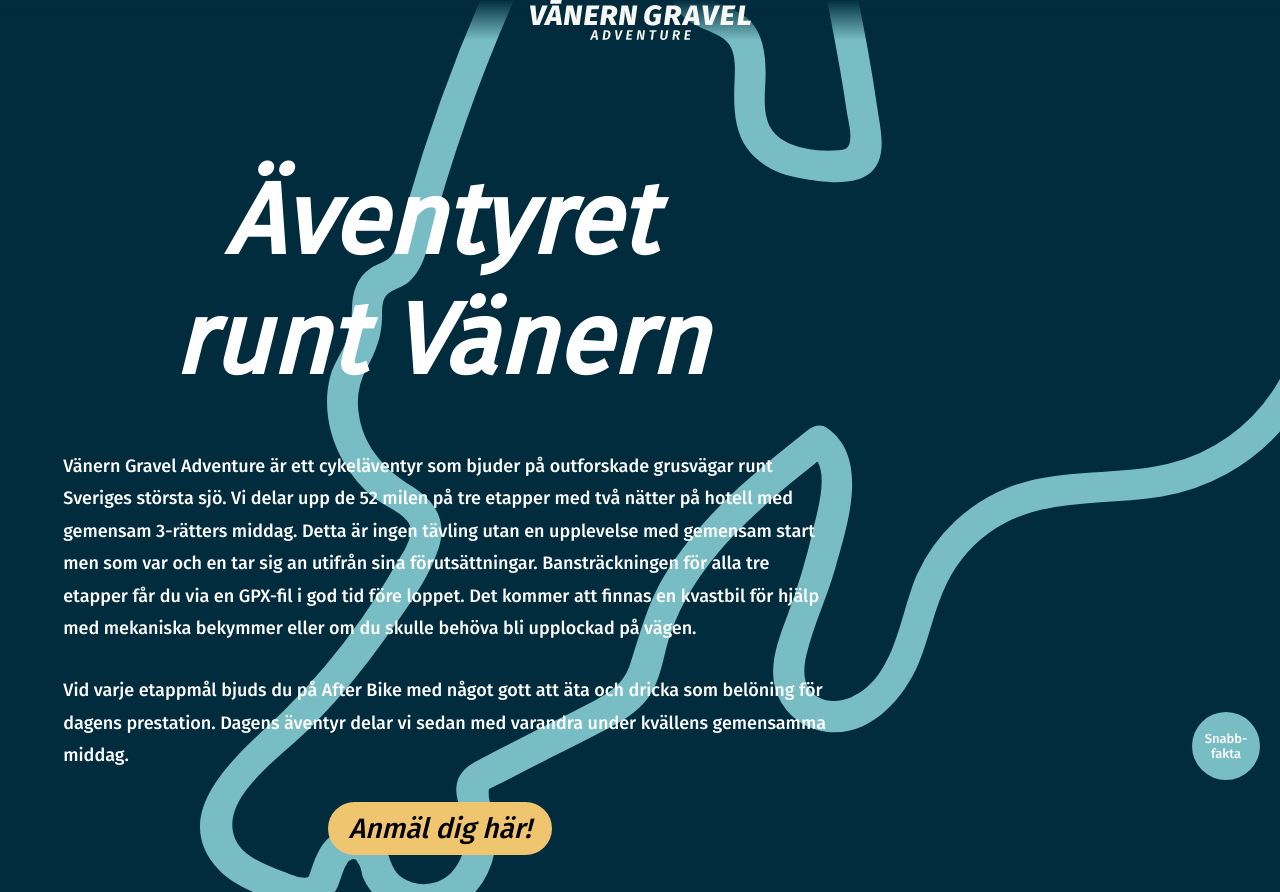
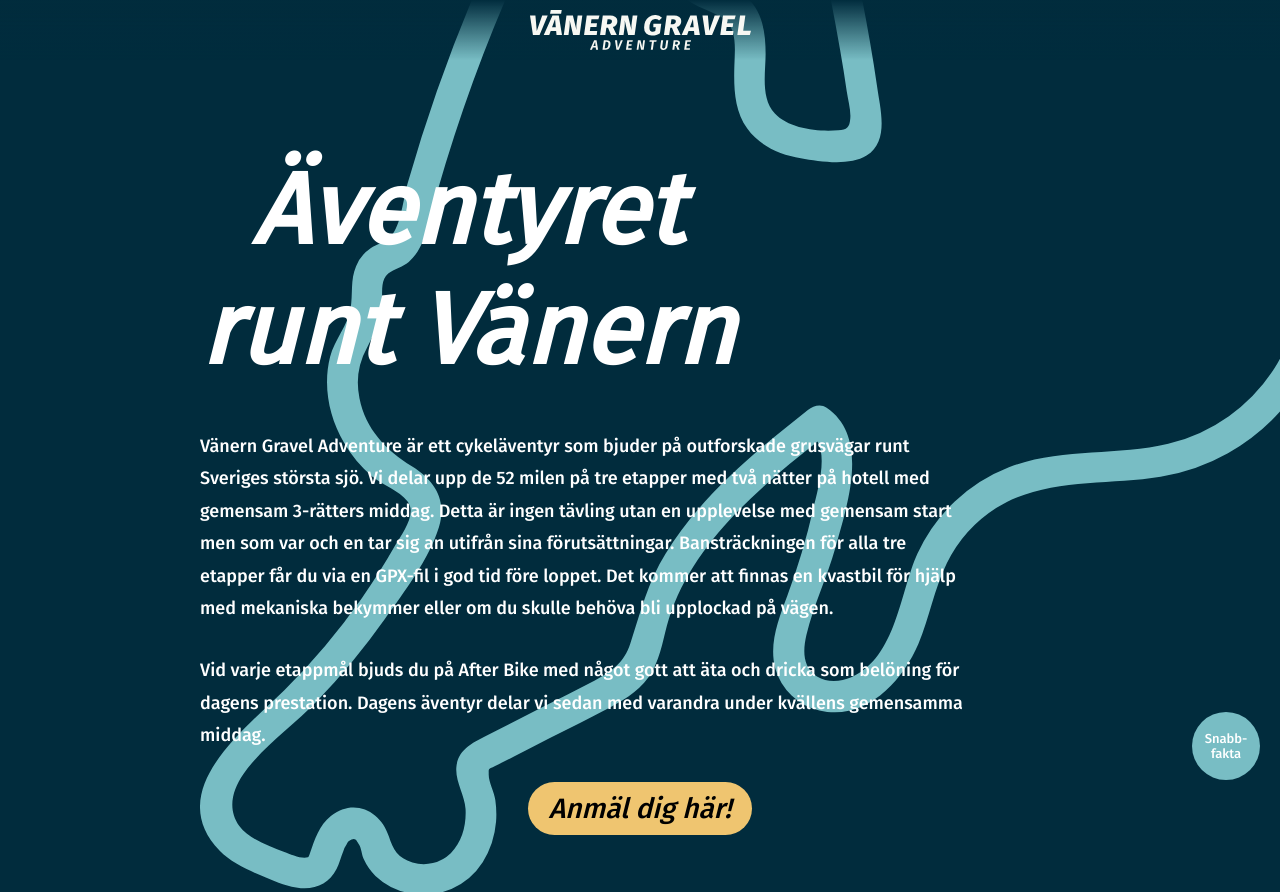
Before and after one commit to Fvrom/Event-assignment, a website built with Parcel: page index.html in a window 1280 px wide. Shown: the top 892 px of the page. Built offline with nearby package versions, Linux system fonts and the light colour scheme.

Commit message:
small fixes

```diff
--- a/app.js
+++ b/app.js
@@ -36,7 +36,5 @@
   function convertFirstCharacterToUpper(string) {
     return string.charAt(0).toUpperCase() + string.slice(1);
   }
-  nameSpan.textContent = `${convertFirstCharacterToUpper(
-    name
-  )}, du har blivit inbjuden till `;
+  nameSpan.textContent = ` Välkommen,${convertFirstCharacterToUpper(name)}! `;
 }
--- a/index.html
+++ b/index.html
@@ -55,9 +55,8 @@
           </p>
         </div>
 
-        <div class="grid-item4">
+        <div class="btn-sign-up-container">
           <button class="btn-sign-up">Anmäl dig här!</button>
-
           <div class="arrow"></div>
         </div>
       </main>
@@ -181,7 +180,7 @@
       <div class="equip-grid-item3">
         <img
           class="bike-img"
-          src="/assets/Icon-metro-directions-bike.svg"
+          src="/assets/bike.svg"
           alt="illustration på en cykel"
         />
       </div>
--- a/styles/equipment-grid.css
+++ b/styles/equipment-grid.css
@@ -1,9 +1,7 @@
 .equipment-grid-container {
   background-color: whitesmoke;
-
   width: 100%;
   display: grid;
-
   grid-template-rows: repeat(6, auto);
   grid-template-columns: repeat(2, 1fr);
   align-items: center;
@@ -25,7 +23,6 @@
   grid-column: 1/3;
   display: flex;
   justify-content: left;
-  /*  margin-left: 3.7rem; */
 }
 .equip-grid-item3 {
   grid-row: 1/4;
@@ -34,8 +31,6 @@
   justify-content: right;
   height: 100%;
   overflow: hidden;
-
-  /*  margin-left: 3.7rem; */
 }
 .equip-grid-item4 {
   grid-row: 3;
@@ -67,7 +62,7 @@
 .equip-grid-item4 p,
 .equip-grid-item5 li {
   color: var(--background-blue-color);
-  font-size: 1.3rem;
+  font-size: 1.6rem;
   max-width: 75ch;
   font-weight: 500;
   line-height: 1.6;
--- a/styles/logotype.css
+++ b/styles/logotype.css
@@ -1,12 +1,14 @@
 header {
   display: flex;
   justify-content: center;
+  width: 100%;
 }
 header img {
   opacity: 1;
   margin-top: 2;
   height: 4rem;
   width: 22.1rem;
+  margin-top: 1rem;
 }
 
 .grid-logo {
@@ -14,7 +16,7 @@
   top: 0;
   z-index: 2;
   width: 100%;
-  height: 4rem;
+  height: 6rem;
   display: flex;
   justify-content: center;
   background: linear-gradient(rgb(1, 44, 61), rgb(0, 0, 0, 0));
--- a/styles/main.css
+++ b/styles/main.css
@@ -3,36 +3,51 @@
 }
 
 .grid-item1 span {
-  padding-top: 8rem;
+  padding-top: 7rem;
   margin-bottom: 0;
+  color: #efc570;
 }
 .name {
-  font-size: 2rem;
+  font-size: 1.6rem;
   color: white;
 }
 .grid-container {
+  width: 100%;
   min-height: 90vh;
   display: flex;
   flex-direction: column;
   justify-content: center;
   flex-wrap: nowrap;
-  width: 100%;
+
   background-image: url(/assets/Vanern.svg);
   background-repeat: no-repeat;
   background-size: 150%;
   background-position-y: 10%;
   background-blend-mode: soft-light;
+
   z-index: 1;
 }
+/*
+.grid-container:before {
+  content: '';
+  background-image: linear-gradient(#012c3d, #78bdc4);
+  background-size: 150%;
+  position: absolute;
+  top: 0;
+  right: 0;
+  bottom: 0;
+  left: 0;
+  opacity: 0.5;
+} */
 
 .grid-item1 {
-  text-align: center;
   display: flex;
   justify-content: center;
   z-index: 1;
   width: 100%;
-  margin-bottom: 2rem;
-  margin-top: 1rem;
+
+  margin: 1rem 2rem 1rem 0rem;
+
   animation: onLoad 1.5s ease-in;
 }
 h1 {
@@ -40,28 +55,32 @@
   font-size: 6rem;
   color: white;
   transition: 1s ease-in;
+  text-align: center;
 }
 
 .grid-item2 {
   display: flex;
   justify-content: center;
+
+  flex-direction: column;
   margin: 0rem 2rem 1rem 2rem;
   z-index: 1;
   animation: onLoad 1.5s ease-in;
 }
 .grid-item2 p,
 .grid-item3 p {
-  align-self: center;
   color: white;
   font-size: 1.4rem;
   max-width: 75ch;
   line-height: 1.8;
+  align-self: center;
   transition: 0.5s ease-in;
 }
 
 .grid-item3 {
   align-self: flex-start;
   display: flex;
+  flex-direction: column;
   justify-content: center;
   margin: 2rem 2rem 1rem 2rem;
   z-index: 1;
@@ -74,22 +93,21 @@
   font-style: italic;
   font-size: 2.8rem;
   background-color: #efc570;
-  grid-row: 3;
+
   width: 22.4rem;
   height: 5.3rem;
   border-style: none;
   border-radius: 3rem;
-  align-self: center;
+
   transition: 0.8s;
   overflow: hidden;
-  align-self: center;
+
   cursor: pointer;
   animation: onLoad 1.5s ease-in;
 }
 
-.grid-item4 {
+.btn-sign-up-container {
   display: flex;
-  flex-direction: column;
   justify-content: center;
   margin-bottom: 6rem;
   margin-top: 2rem;
@@ -116,17 +134,28 @@
 }
 
 @media screen and (min-width: 1200px) {
-  h1,
   .grid-item2,
-  .grid-item3 {
-    margin-right: 40rem;
+  .grid-item3,
+  h1 {
+    justify-content: left;
+
+    margin-left: 20rem;
+  }
+  .grid-item2 p,
+  .grid-item3 p {
+    align-self: start;
+  }
+  .grid-item1 {
+    justify-content: left;
   }
 
   h1 {
     margin-top: 2rem;
   }
-  .grid-item4 {
-    margin-right: 40rem;
+
+  .grid-item1 span {
+    padding-top: 8rem;
+    margin-left: 22rem;
   }
 }
 
@@ -151,10 +180,4 @@
 
     background-position-x: 100%;
   }
-  h1,
-  .grid-item2,
-  .grid-item3,
-  .grid-item4 {
-    margin-right: 60rem;
-  }
 }
```
Also changed, not shown: assets/bike.svg (added), 1 other file.
